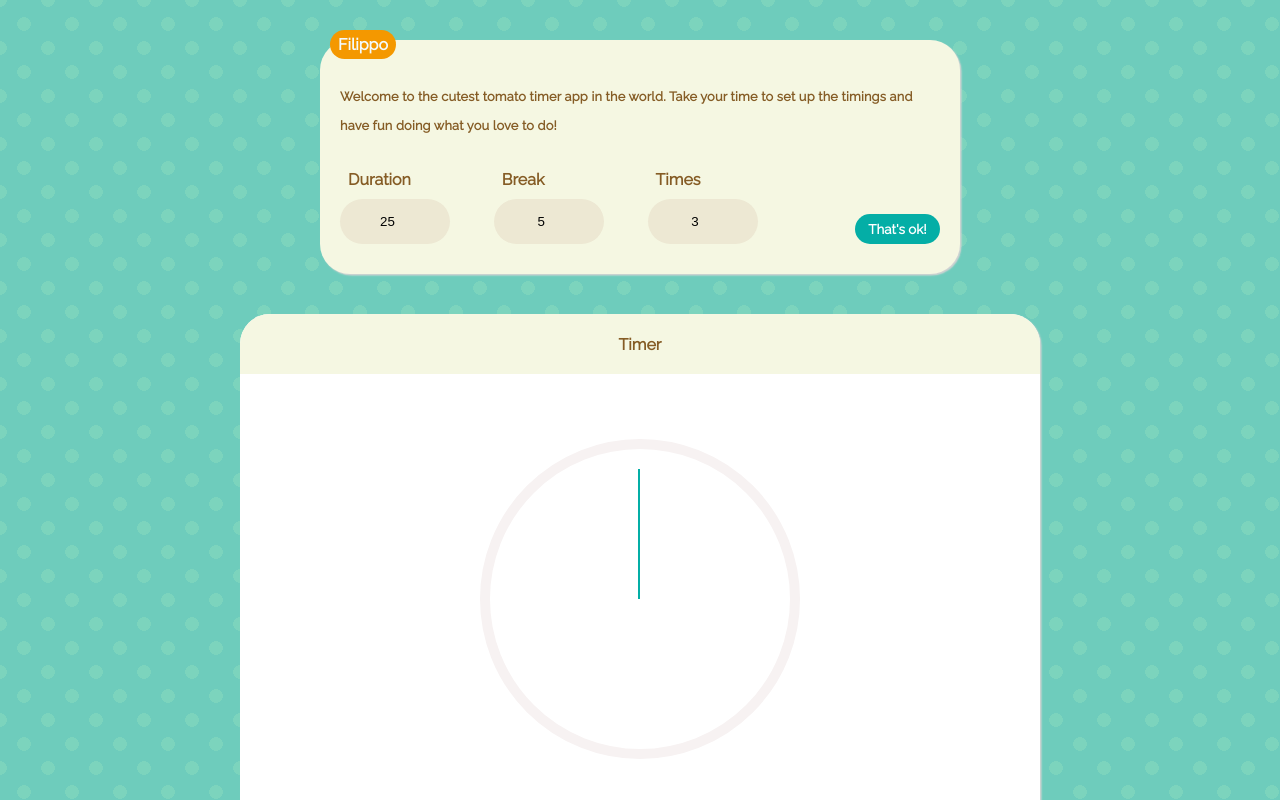
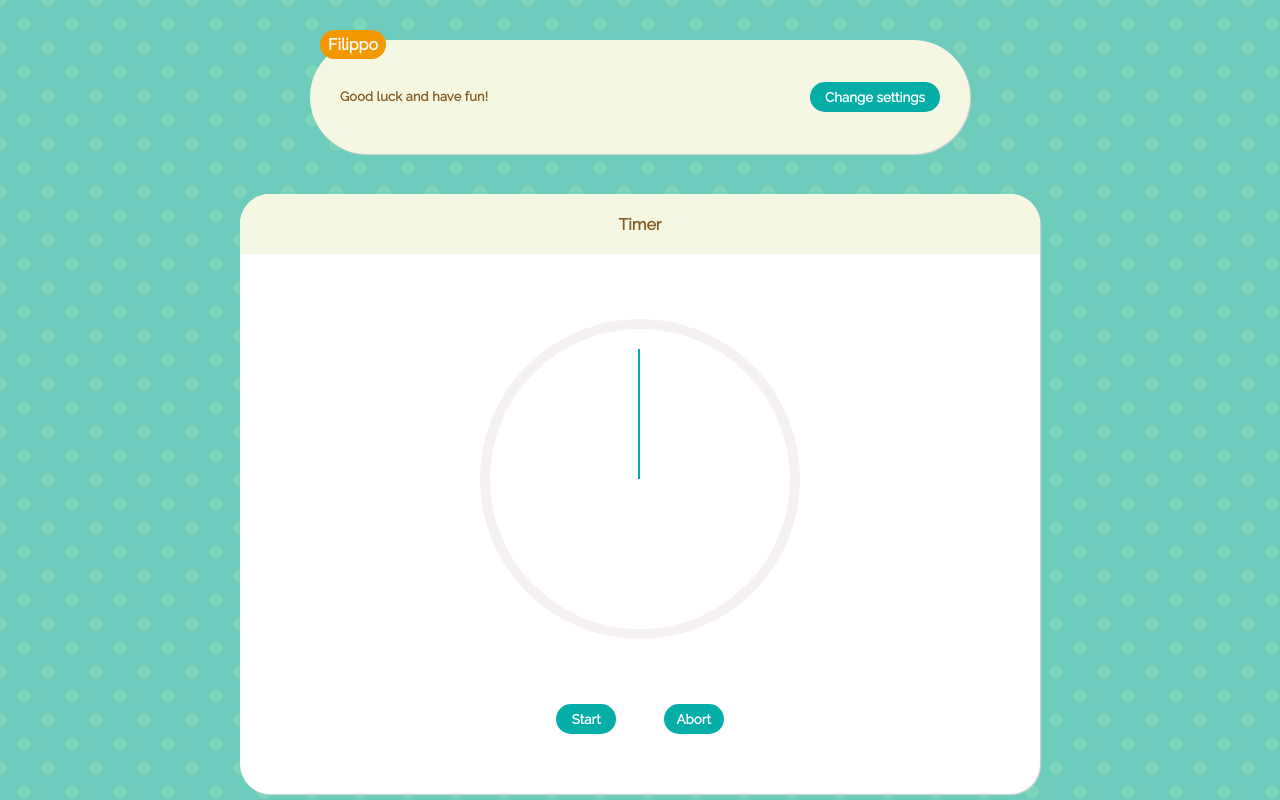
Before and after one commit to filippoitaliano/tomato-timer, a plain HTML site: page index.html in a window 1280 px wide. Both pictures are taken after a click on the button "That's ok!". Shown: the top 800 px of the page. Drawn offline with Linux system fonts and the light colour scheme.

Commit message:
Form content confirmation

```diff
--- a/index.html
+++ b/index.html
@@ -12,8 +12,9 @@
       <div class="settings-badge">
         Filippo
       </div>
+      <div id="settings-dialog-content">
         <p class="settings-description">
-        Welcome to the cutest tomato timer app in the world. Take your time to set up the timings and have fun doing what you love to do!
+          Welcome to the cutest tomato timer app. Take your time to set up the timings!
         </p>
         <div class="settings-form">
           <div class="settings-form-control">
@@ -40,10 +41,18 @@
               <input type="number" id="timer-times-input" />
             </div>
           </div>
-          <button class="settings-form-save-button">
+            <button class="settings-form-save-button" onclick="confirmSettingsForm()">
               That's ok!
             </button>
         </div>
+      </div>
+      <div id="settings-dialog-closed-content">
+        <p class="settings-description">
+          Good luck and have fun!
+        </p>
+        <button class="settings-dialog-change-settings-button" onclick="showSettingsForm()">
+          Change settings
+        </button>
       </div>
     </div>
 
--- a/logic.js
+++ b/logic.js
@@ -7,6 +7,9 @@ let timerIntervalId = null;
 
 let analogTimerNeedle = null;
 let analogTimerDegRotation = 0;
+
+let settingsDialogContent = null;
+let settingsDialogClosedContent = null;
 
 function startTimer() {
   let timerSeconds = timerDuration * 60;
@@ -41,6 +44,16 @@ function resetAnalogTimerNeedle() {
   rotateAnalogTimerNeedle(0)
 }
 
+function confirmSettingsForm() {
+  settingsDialogContent.style.display = 'none';
+  settingsDialogClosedContent.style.display = 'flex';
+}
+
+function showSettingsForm() {
+  settingsDialogContent.style.display = 'block';
+  settingsDialogClosedContent.style.display = 'none';
+}
+
 function bindSettingsToForm() {
   const timerDurationInput = document.getElementById('timer-duration-input');
   timerDurationInput.value = timerDuration;
@@ -59,9 +72,15 @@ function getAnalogTimerNeedleRef() {
   analogTimerNeedle = document.getElementById('analog-timer-needle');
 }
 
+function getSettingsDialogSectionsRef() {
+  settingsDialogContent = document.getElementById('settings-dialog-content');
+  settingsDialogClosedContent = document.getElementById('settings-dialog-closed-content');
+}
+
 function appInit() {
   bindSettingsToForm();
   getAnalogTimerNeedleRef();
+  getSettingsDialogSectionsRef();
 }
 
 document.addEventListener('DOMContentLoaded', appInit, false);
--- a/style.css
+++ b/style.css
@@ -30,9 +30,9 @@ button {
 
 .dialog {
   background-color: var(--dialog-bg-color);
-  padding: 30px 20px;
-  border-radius: 30px;
-  box-shadow: 1.5px 1.5px 1.5px lightgrey;
+  padding: 30px 30px;
+  border-radius: 60px;
+  box-shadow: 1px 1px 1px lightgrey;
   position: relative;
   max-width: 600px;
   margin: 40px auto;
@@ -42,7 +42,6 @@ button {
   font-size: 0.8rem;
   letter-spacing: 0.2px;
   line-height: 1.8rem;
-  margin-bottom: 30px;
 }
 
 .dialog .settings-badge {
@@ -58,6 +57,7 @@ button {
 }
 
 .dialog .settings-form {
+  margin-top: 30px;
   display: grid;
   grid-template-columns: repeat(4, 1fr);
   column-gap: 15px;
@@ -87,13 +87,29 @@ button {
   justify-self: end;
 }
 
+#settings-dialog-content {
+  display: block;
+}
+
+#settings-dialog-closed-content {
+  display: none;
+  justify-content: space-between;
+  align-items: center;
+}
+
+.settings-dialog-change-settings-button {
+  border-radius: 30px;
+  width: 130px;
+  height: 30px;
+}
+
 .main-content {
   max-width: 800px;
   background-color: white;
   margin: 40px auto;
   height: 600px;
   border-radius: 30px;
-  box-shadow: 1.5px 1.5px 1.5px lightgrey;
+  box-shadow: 1px 1px 1px lightgrey;
 }
 
 .clock-title {
```
Lines whose indentation alone changed are shown as unchanged.
